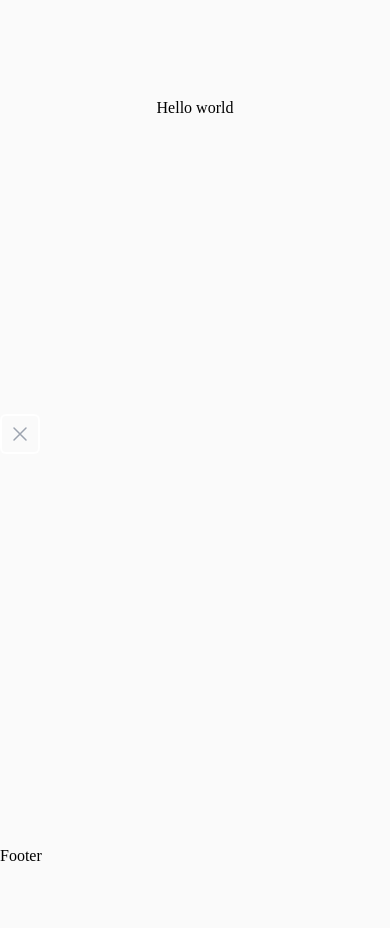
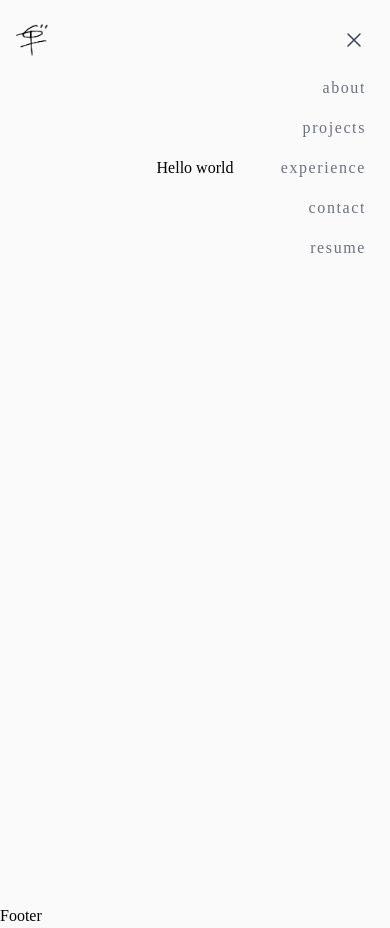
Before and after one commit to ohu9/olivia-hu-website, a Next.js app: page / in a window 390 px wide. Both pictures are taken after a click on the button "Open main menu". Before the commit the page ends 868 px from the top, so only its background shows below. Built offline with nearby package versions, Linux system fonts and the light colour scheme.

Commit message:
mobile menu

```diff
--- a/components/Navbar.tsx
+++ b/components/Navbar.tsx
@@ -4,32 +4,39 @@ import Image from 'next/image';
 import Link from 'next/link';
 import { Disclosure, DisclosureButton, DisclosurePanel, Transition } from '@headlessui/react';
 import { Bars3Icon, XMarkIcon } from '@heroicons/react/24/outline';
+import classNames from 'classnames';
 
 const tabs = [
     {
         name: 'olivia hu',
         href: '/',
+        current: false,
     },
     {
         name: 'about',
         href: '/about',
+        current: false,
     },
     {
         name: 'projects',
         href: '/projects',
+        current: false,
     },
     {
         name: 'experience',
         href: '/experience',
+        current: false,
     },
     {
         name: 'contact',
         href: '/contact',
+        current: false,
     },
     {
         name: 'resume',
         href: 'https://drive.google.com/file/d/1bNhmnoFNlzsFNvxx0OTKhnY_nhL20t4z/view?usp=sharing',
         target: '_blank',
+        current: false,
 
     }
 ]
@@ -37,7 +44,7 @@ const tabs = [
 export default function Navbar() {
     return (
     <>
-        <Hamburger/>
+        <MobileMenu/>
         <nav className='hidden p-4 md:flex md:flex-row md:gap-5 md:items-center md:justify-between'>
             <Link href="/">
                 <Image
@@ -45,7 +52,7 @@ export default function Navbar() {
                     width={400}
                     height={400}
                     alt='home'
-                    className='w-9 h-9 ml-3 mt-2 hover:cursor-pointer'/>
+                    className='w-8 h-8 ml-3 mt-2 hover:cursor-pointer'/>
             </Link>
             <div className="flex gap-6 ">
             {
@@ -53,7 +60,7 @@ export default function Navbar() {
                     <Link
                         href={tab.href}
                         target={tab.target}
-                        className="px-2 text-gray-500 hover:text-black hover:font-450 tracking-wider transition-all duration-150">
+                        className="px-2 text-gray-500 hover:text-black hover:font-450 tracking-widest transition-all duration-150">
                         {tab.name}
                     </Link>
                 )
@@ -64,151 +71,39 @@ export default function Navbar() {
     );
 }
 
-const Hamburger = () => {
-    const [open, setOpen] = useState(false);
-
+const MobileMenu = () => {
     return (
-        <Disclosure>
-            <div className="absolute inset-y-0 left-0 flex items-center sm:hidden">
-                <DisclosureButton className="group relative inline-flex items-center justify-center rounded-md p-2 text-gray-400 hover:bg-gray-700 hover:text-white focus:outline-none focus:ring-2 focus:ring-inset focus:ring-white">
+        <Disclosure as="div">
+            <div className="md:hidden flex justify-between items-center z-0 mt-5 mx-4">
+                <Link href="/">
+                    <Image
+                        src="/logo.png"
+                        width={400}
+                        height={400}
+                        alt='home'
+                        className='w-8 h-8 hover:cursor-pointer'/>
+                </Link>
+                <DisclosureButton className="group relative inline-flex items-center justify-center p-2 text-gray-700">
                     <span className="absolute -inset-0.5" />
                     <span className="sr-only">Open main menu</span>
                     <Bars3Icon aria-hidden="true" className="block h-6 w-6 group-data-[open]:hidden" />
                     <XMarkIcon aria-hidden="true" className="hidden h-6 w-6 group-data-[open]:block" />
                 </DisclosureButton>
             </div>
-            <DisclosurePanel className="">
-
+            <DisclosurePanel as="div" transition className="flex flex-col absolute right-0 z-10 px-4 py-2 bg-zinc-50 transition data-[closed]:translate-x-5 data-[closed]:opacity-0 data-[enter]:duration-150 data-[leave]:duration-100 data-[enter]:ease-out data-[leave]:ease-in">
+                {
+                    tabs.slice(1).map(tab =>
+                        <DisclosureButton
+                            key={tab.name}
+                            as="a"
+                            href={tab.href}
+                            target={tab.target}
+                            aria-current={tab.current ? 'page' : undefined}
+                            className='px-2 text-gray-500 hover:text-black tracking-widest transition-all duration-150 py-2 text-right'>
+                            {tab.name}
+                        </DisclosureButton>
+                    )
+                }
             </DisclosurePanel>
-
         </Disclosure>
-        // <Disclosure as="div" className='md:hidden'>
-        //     <DisclosureButton>
-
-        //     </DisclosureButton>
-
-        //     {/* <div onClick={ () => setOpen(!open)} >
-        //         <div> className={open ? styles.openBar : styles.bar }>
-        //             <span className={open ? styles.openBar1 : styles.bar1 }></span>
-        //             <span className={open ? styles.openBar2 : styles.bar2 }></span>
-        //             <span className={open ? styles.openBar3 : styles.bar3 }></span>
-        //         </div>
-
-        //         <div className={open ? styles.openDim : styles.dim} />
-        //         <div className={ open? styles.activebuttons : styles.buttons }>
-        //             <Link href="/"><div className={styles.label}>HOME</div></Link>
-
-        //             <Link href="/about"><div className={styles.label}>ABOUT</div></Link>
-        //                 <Link href="/about"><div className={styles.indent}>Mission</div></Link>
-        //                 <Link href="/about/staff"><div className={styles.indent}>Staff</div></Link>
-
-        //             <Link href="/archive"><div className={styles.label}>ARCHIVE</div></Link>
-        //                 <Link href="/#fall-23-release" className={styles.indent}>Fall &apos;23</Link>
-        //                 <Link href="/archive" className={styles.indent}>Past Issues</Link>
-
-        //             <Link href="/blog"><div className={styles.label}>BLOG</div></Link>
-
-        //             <Link href="/contact"><div className={styles.label} >CONTACT</div></Link>
-        //         </div>
-        //     </div> */}
-        //     <Link href="/" className='p-4'>
-        //         <Image
-        //             src="/logo.png"
-        //             width={40}
-        //             height={40}
-        //             alt='Home'
-        //             className='hover:cursor-pointer p-1 ml-4'/>
-        //     </Link>
-        // </Disclosure>
 )}
-
-
-
-
-//     return (
-//     <div className={styles.navbar}>
-//     {/* LOGO */}
-//         <Link href="/">
-//             <Image
-//                 className={styles.logo}
-//                 src="/logo-black-box.png"
-//                 width={75}
-//                 height={75}
-//                 alt='Agora logo'
-//             />
-//         </Link>
-//         <div className={styles.buttons}>
-//         {/* HOME */}
-//             {/* <motion.div
-//                 className={styles.item}
-//                 variants={itemVars}
-//                 initial="initial"
-//                 whileHover="hover">
-//                 <Link href="/"><div className={styles.label} >HOME</div></Link>
-//             </motion.div> */}
-
-//         {/* ABOUT */}
-//             <motion.div
-//                 className={styles.item}
-//                 variants={itemVars}
-//                 initial="initial"
-//                 whileHover="hover">
-//                 <Link href="/about"><div className={styles.label} >ABOUT</div></Link>
-
-//             {/* MISSION */}
-//                 <Link href="/about">
-//                     <motion.div
-//                         className={styles.dropdown}
-//                         variants={dropdownVars}>
-//                     Mission</motion.div></Link>
-//             {/* STAFF */}
-//                 <Link href="/about/staff">
-//                     <motion.div
-//                         className={styles.dropdown}
-//                         variants={dropdownVars}>
-//                     Staff</motion.div></Link>
-//             </motion.div>
-
-//         {/* ARCHIVE */}
-//             <motion.div
-//                 className={styles.item}
-//                 variants={itemVars}
-//                 initial="initial"
-//                 whileHover="hover">
-//                 <Link href="/archive"><div className={styles.label} >ARCHIVE</div></Link>
-
-//             {/* CURRENT ISSUE */}
-//                 <Link href="/#fall-23-release">
-//                     <motion.div
-//                         className={styles.dropdown}
-//                         variants={dropdownVars}>
-//                     Fall &apos;23</motion.div></Link>
-//             {/* PAST ISSUES */}
-//                 <Link href="/archive">
-//                     <motion.div
-//                         className={styles.dropdown}
-//                         variants={dropdownVars}>
-//                     Past Issues</motion.div></Link>
-//             </motion.div>
-
-//         {/* BLOG */}
-//             <motion.div
-//                 className={styles.item}
-//                 variants={itemVars}
-//                 initial="initial"
-//                 whileHover="hover">
-//                 <Link href="/blog"><div className={styles.label} >BLOG</div></Link>
-//             </motion.div>
-
-//         {/* CONTACT */}
-//             <motion.div
-//                 className={styles.item}
-//                 variants={itemVars}
-//                 initial="initial"
-//                 whileHover="hover">
-//                 <Link href="/contact"><div className={styles.label} >CONTACT</div></Link>
-//             </motion.div>
-
-//         </div>
-//     </div>
-// )}
--- a/package.json
+++ b/package.json
@@ -11,6 +11,7 @@
   "dependencies": {
     "@headlessui/react": "^2.1.2",
     "@heroicons/react": "^2.1.5",
+    "classnames": "^2.5.1",
     "next": "^14.2.5",
     "react": "^18",
     "react-dom": "^18"
```
Also changed, not shown: tailwind.config.ts (+0 -19 lines), docs.txt, 1 other file (tests, documents, lock files or other folders).
